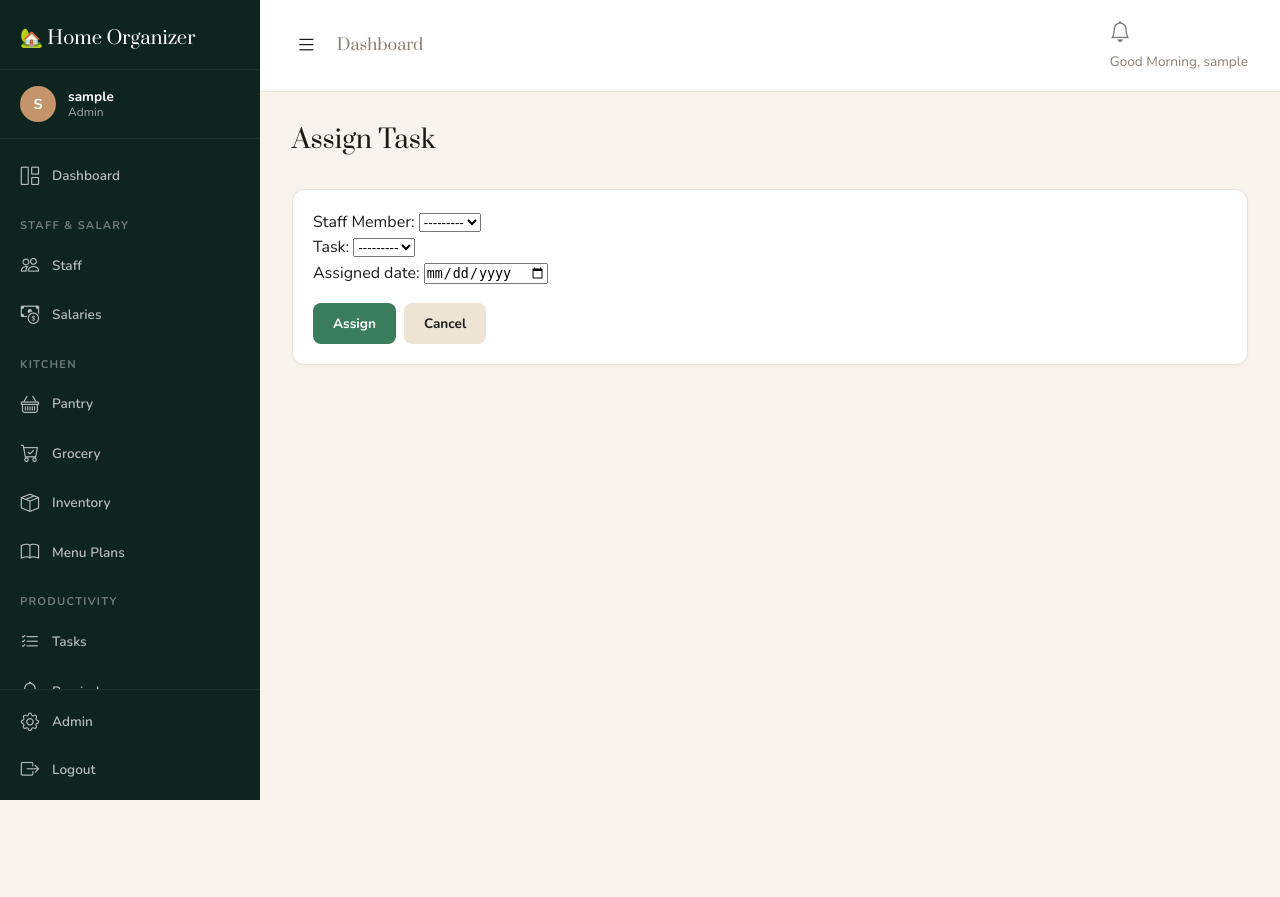
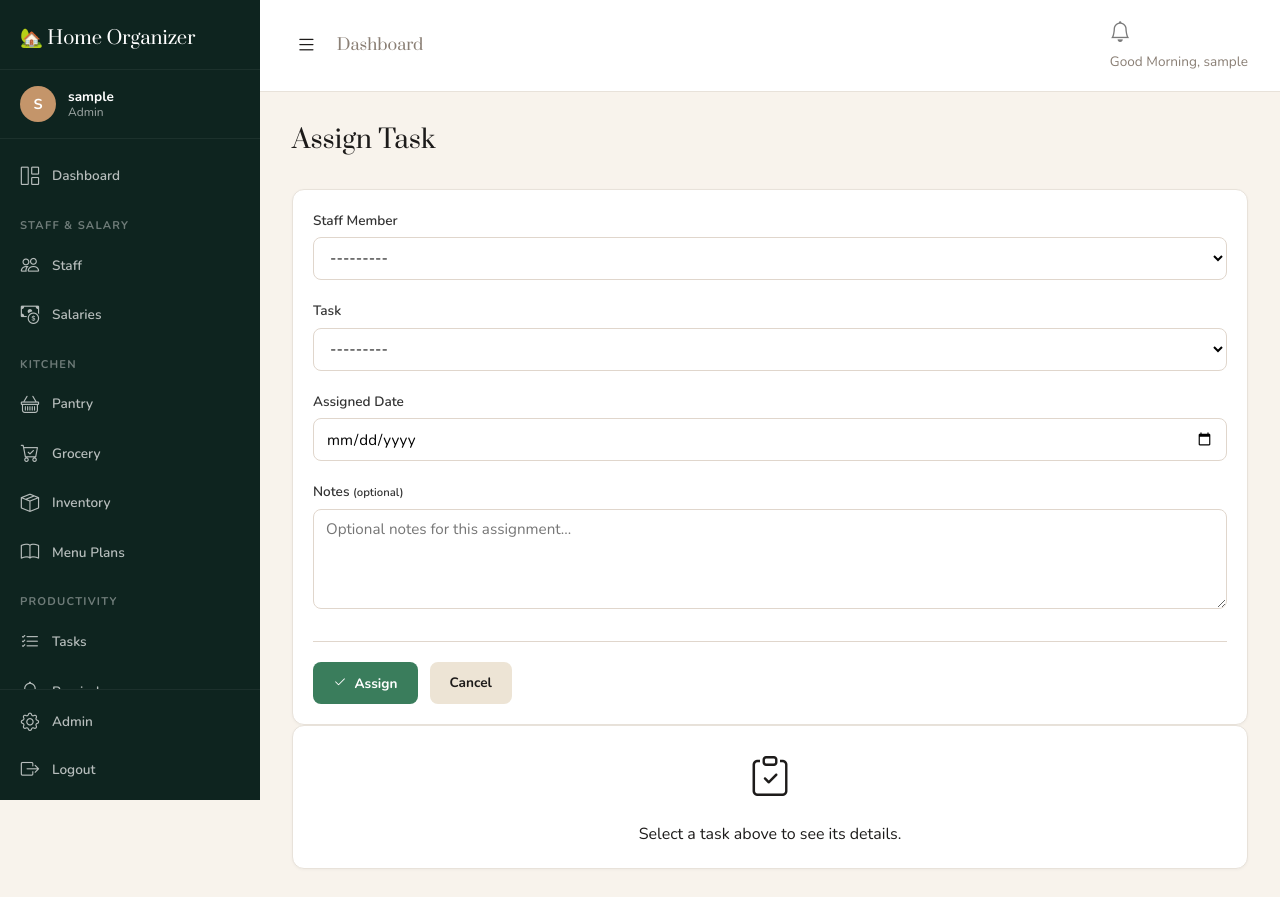
Before and after one commit to krishkrkashyap/Home-Organizer, a Django app: page /tasks/assign/ in a window 1280 px wide. Before the commit the page ends 800 px from the top, so only its background shows below. Run offline with Django 4.2, Linux system fonts and the light colour scheme; the visitor is signed in with stand-in values (Sample User, id 1); data that the repository does not hold is empty.

Commit message:
feat: redesign frontend task assign page with live task details preview, notes field

```diff
--- a/tasks_app/forms.py
+++ b/tasks_app/forms.py
@@ -10,12 +10,14 @@ class AssignTaskForm(forms.Form):
     staff = forms.ModelChoiceField(queryset=None, label='Staff Member')
     task_template = forms.ModelChoiceField(queryset=None, label='Task')
     assigned_date = forms.DateField(widget=forms.DateInput(attrs={'type': 'date'}))
+    notes = forms.CharField(widget=forms.Textarea(attrs={'rows': 3, 'placeholder': 'Optional notes for this assignment...'}), required=False)
 
     def __init__(self, *args, **kwargs):
         super().__init__(*args, **kwargs)
         from staff.models import StaffProfile
         self.fields['staff'].queryset = StaffProfile.objects.filter(is_active=True)
-        self.fields['task_template'].queryset = TaskTemplate.objects.all()
+        self.fields['task_template'].queryset = TaskTemplate.objects.select_related('category').all()
+        self.fields['task_template'].label_from_instance = lambda obj: f'{obj.name} ({obj.get_frequency_display()})'
 
 class ReminderForm(forms.ModelForm):
     class Meta:
--- a/tasks_app/templates/tasks_app/task_assign.html
+++ b/tasks_app/templates/tasks_app/task_assign.html
@@ -1,23 +1,114 @@
 {% extends 'base.html' %}
+{% load static %}
 {% block title %}Assign Task{% endblock %}
 {% block content %}
 <div class="content-area">
     <div class="page-header">
         <h1>Assign Task</h1>
     </div>
-    <div class="card">
-        <div class="card-body">
-            <div class="form-container">
-                <form method="post">
-                    {% csrf_token %}
-                    {{ form.as_p }}
-                    <div class="mt-3 d-flex gap-2">
-                        <button type="submit" class="btn btn-success">Assign</button>
-                        <a href="{% url 'tasks_app:task_dashboard' %}" class="btn btn-secondary">Cancel</a>
+
+    <div class="row">
+        <div class="col-md-7">
+            <div class="card">
+                <div class="card-body">
+                    <form method="post" id="assignTaskForm">
+                        {% csrf_token %}
+
+                        <div class="form-group">
+                            <label for="{{ form.staff.id_for_label }}">Staff Member</label>
+                            {{ form.staff }}
+                            {% if form.staff.errors %}<div class="text-danger small mt-1">{{ form.staff.errors }}</div>{% endif %}
+                        </div>
+
+                        <div class="form-group">
+                            <label for="{{ form.task_template.id_for_label }}">Task</label>
+                            {{ form.task_template }}
+                            {% if form.task_template.errors %}<div class="text-danger small mt-1">{{ form.task_template.errors }}</div>{% endif %}
+                        </div>
+
+                        <div class="form-group">
+                            <label for="{{ form.assigned_date.id_for_label }}">Assigned Date</label>
+                            {{ form.assigned_date }}
+                            {% if form.assigned_date.errors %}<div class="text-danger small mt-1">{{ form.assigned_date.errors }}</div>{% endif %}
+                        </div>
+
+                        <div class="form-group">
+                            <label for="{{ form.notes.id_for_label }}">Notes <small class="text-muted">(optional)</small></label>
+                            {{ form.notes }}
+                        </div>
+
+                        <div class="form-actions">
+                            <button type="submit" class="btn btn-success"><i class="bi bi-check2"></i> Assign</button>
+                            <a href="{% url 'tasks_app:task_dashboard' %}" class="btn btn-secondary">Cancel</a>
+                        </div>
+                    </form>
+                </div>
+            </div>
+        </div>
+
+        <div class="col-md-5">
+            <div class="card" id="taskPreviewCard" style="display:none;">
+                <div class="card-header">Task Preview</div>
+                <div class="card-body">
+                    <h4 id="previewName" class="mb-3" style="color:var(--primary);"></h4>
+                    <table class="table table-sm">
+                        <tr>
+                            <th style="width:100px;">Category</th>
+                            <td><span class="badge bg-info" id="previewCategory"></span></td>
+                        </tr>
+                        <tr>
+                            <th>Frequency</th>
+                            <td><span class="badge bg-secondary" id="previewFrequency"></span></td>
+                        </tr>
+                    </table>
+                    <div class="mt-3">
+                        <strong style="font-size:0.85rem;color:var(--text-muted);">DESCRIPTION</strong>
+                        <p id="previewDescription" class="mt-1" style="color:var(--text);line-height:1.6;"></p>
                     </div>
-                </form>
+                </div>
+            </div>
+
+            <div class="card" id="noTaskCard">
+                <div class="card-body text-center text-muted py-5">
+                    <i class="bi bi-clipboard-check" style="font-size:2.5rem;display:block;margin-bottom:12px;"></i>
+                    <p>Select a task above to see its details.</p>
+                </div>
             </div>
         </div>
     </div>
 </div>
+
+<script>
+const taskData = {{ task_data_json|safe }};
+
+function updatePreview(selectEl) {
+    const pk = parseInt(selectEl.value);
+    const previewCard = document.getElementById('taskPreviewCard');
+    const noTaskCard = document.getElementById('noTaskCard');
+
+    if (!pk || !taskData[pk]) {
+        previewCard.style.display = 'none';
+        noTaskCard.style.display = 'block';
+        return;
+    }
+
+    const t = taskData[pk];
+    document.getElementById('previewName').textContent = t.name;
+    document.getElementById('previewCategory').textContent = t.category;
+    document.getElementById('previewFrequency').textContent = t.frequency;
+    document.getElementById('previewDescription').textContent = t.description;
+
+    previewCard.style.display = 'block';
+    noTaskCard.style.display = 'none';
+}
+
+document.addEventListener('DOMContentLoaded', function() {
+    const select = document.getElementById('{{ form.task_template.id_for_label }}');
+    if (select) {
+        select.addEventListener('change', function() { updatePreview(this); });
+        // Show preview if editing with pre-selected value
+        if (select.value) updatePreview(select);
+    }
+});
+</script>
 {% endblock %}
--- a/tasks_app/views.py
+++ b/tasks_app/views.py
@@ -1,3 +1,5 @@
+import json
+
 from django.shortcuts import render, get_object_or_404, redirect
 from django.contrib import messages
 from django.utils import timezone
@@ -26,21 +28,36 @@ def task_list(request):
 
 @login_required
 def task_assign(request):
+    # Build JSON for task details preview
+    templates = TaskTemplate.objects.select_related('category').all()
+    task_data = {}
+    for t in templates:
+        task_data[t.pk] = {
+            'name': t.name,
+            'description': t.description or 'No description provided.',
+            'category': t.category.name if t.category else '—',
+            'frequency': t.get_frequency_display(),
+        }
+
     if request.method == 'POST':
         form = AssignTaskForm(request.POST)
         if form.is_valid():
             staff = form.cleaned_data['staff']
             template = form.cleaned_data['task_template']
             date = form.cleaned_data['assigned_date']
+            notes = form.cleaned_data.get('notes', '')
             AssignedTask.objects.get_or_create(
                 staff=staff, task_template=template, assigned_date=date,
-                defaults={'is_completed': False}
+                defaults={'is_completed': False, 'notes': notes}
             )
             messages.success(request, f'Task assigned to {staff.name}.')
             return redirect('tasks_app:task_dashboard')
     else:
         form = AssignTaskForm()
-    return render(request, 'tasks_app/task_assign.html', {'form': form})
+    return render(request, 'tasks_app/task_assign.html', {
+        'form': form,
+        'task_data_json': json.dumps(task_data),
+    })
 
 
 @login_required
```
